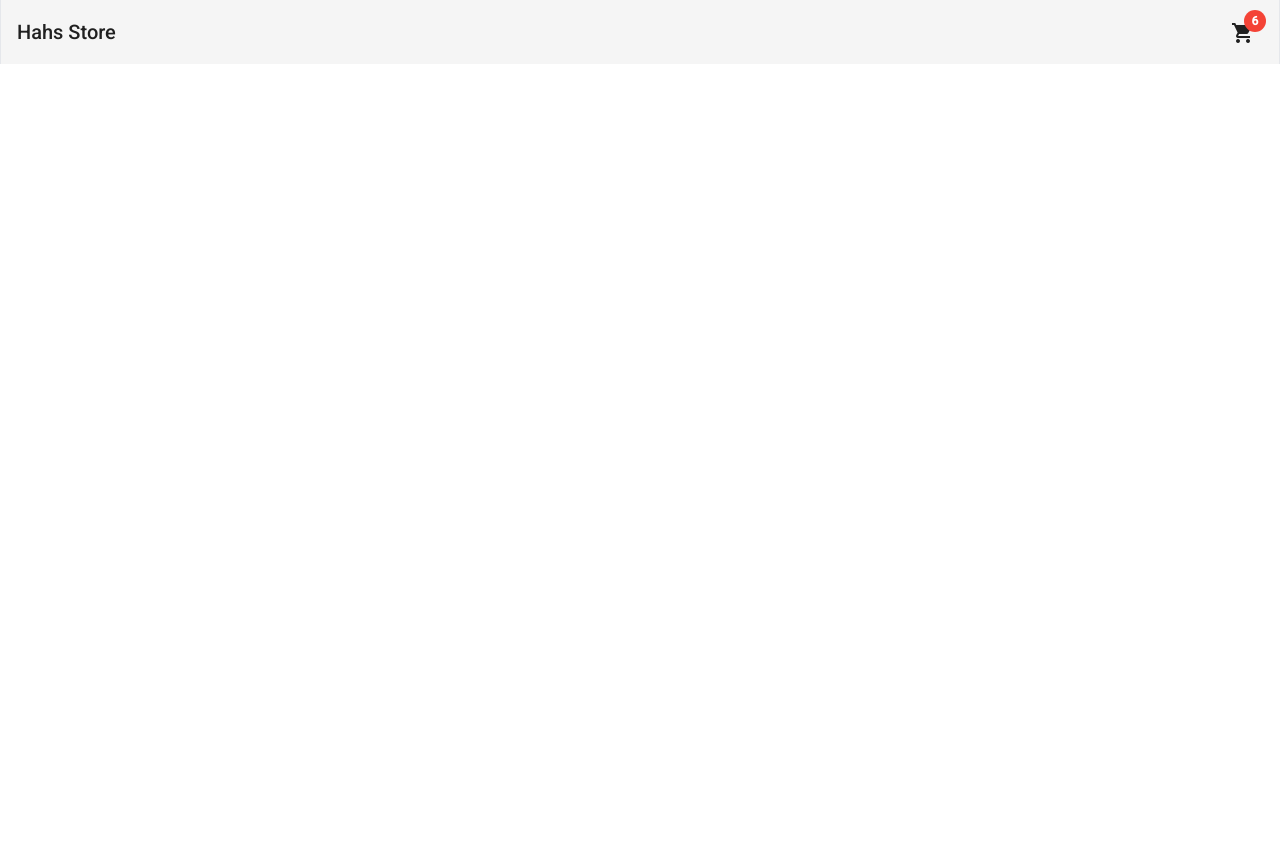
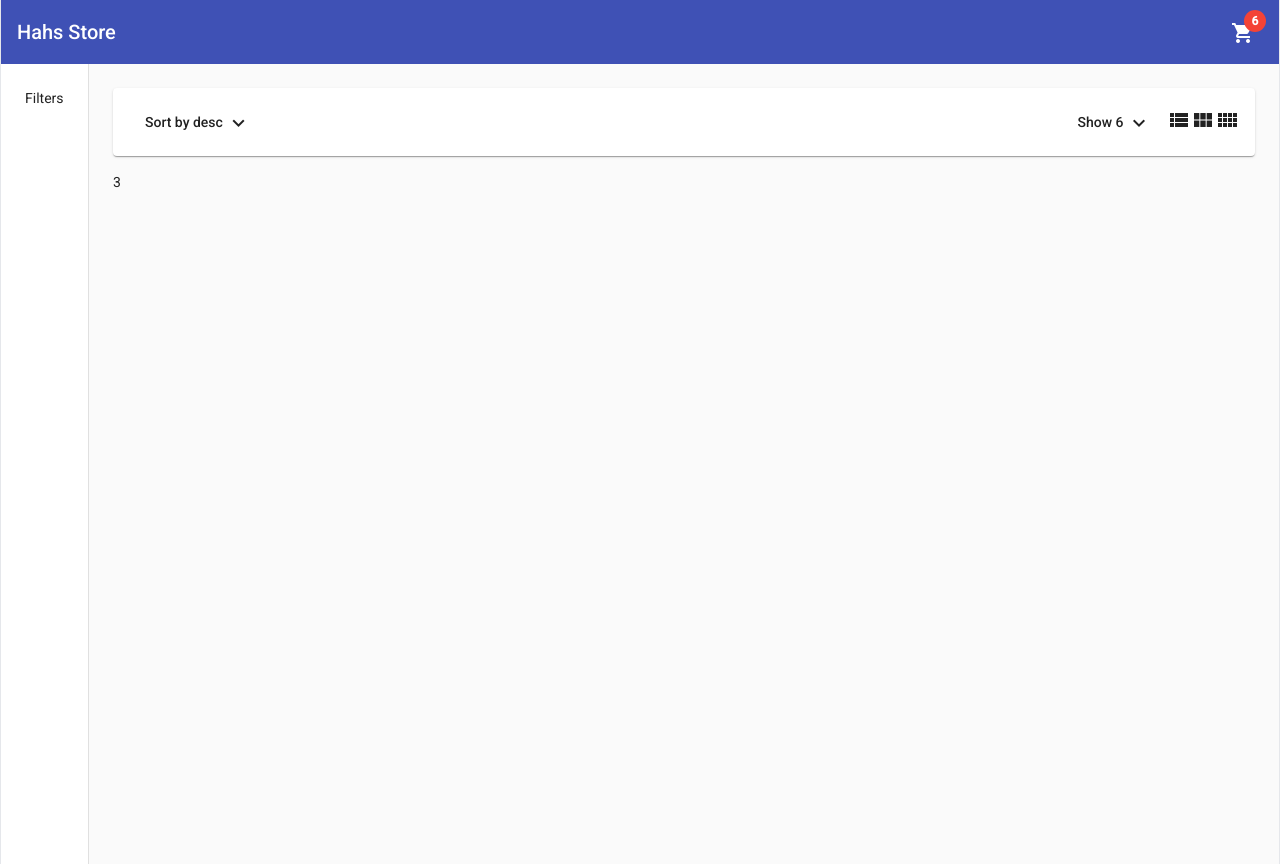
Before and after one commit to hahs-92/store-angular-FCC, an Angular app: page /home in a window 1280 px wide. Before the commit this address led to /. Before the commit the page ends 800 px from the top, so only its background shows below. Built offline with nearby package versions, Linux system fonts and the light colour scheme.

Commit message:
added: products-header component

```diff
--- a/src/app/app-routing.module.ts
+++ b/src/app/app-routing.module.ts
@@ -1,10 +1,21 @@
-import { NgModule } from '@angular/core';
-import { RouterModule, Routes } from '@angular/router';
+import { NgModule } from "@angular/core";
+import { RouterModule, Routes } from "@angular/router";
+import { HomeComponent } from "./pages/home/home.component";
 
-const routes: Routes = [];
+const routes: Routes = [
+  {
+    path: "home",
+    component: HomeComponent,
+  },
+  {
+    path: "",
+    redirectTo: "home",
+    pathMatch: "full",
+  },
+];
 
 @NgModule({
   imports: [RouterModule.forRoot(routes)],
-  exports: [RouterModule]
+  exports: [RouterModule],
 })
-export class AppRoutingModule { }
+export class AppRoutingModule {}
--- a/src/app/app.component.ts
+++ b/src/app/app.component.ts
@@ -2,7 +2,10 @@ import { Component } from "@angular/core";
 
 @Component({
   selector: "app-root",
-  template: `<app-header></app-header>`,
+  template: `
+    <app-header></app-header>
+    <router-outlet></router-outlet>
+  `,
   styles: [],
 })
 export class AppComponent {
--- a/src/app/components/header/header.component.html
+++ b/src/app/components/header/header.component.html
@@ -1,4 +1,4 @@
-<mat-toolbar class="max-w-7x1 mx-auto border-x justify-between">
+<mat-toolbar color="primary" class="max-w-7x1 mx-auto border-x justify-between">
   <a routerLink="home">Hahs Store</a>
   <button mat-icon-button [mat-menu-trigger-for]="menu">
     <mat-icon [matBadge]="6" matBadgeColor="warn">shopping_cart</mat-icon>
--- /dev/null
+++ b/src/app/pages/home/components/products-header/products-header.component.html
@@ -0,0 +1,40 @@
+<mat-card class="mb-4">
+  <div class="flex justify-between">
+    <section>
+      <button mat-button [mat-menu-trigger-for]="sortByMenu">
+        Sort by {{ sort }}
+        <mat-icon>expand_more</mat-icon>
+      </button>
+
+      <mat-menu #sortByMenu="matMenu">
+        <button (click)="onSortUpdated('desc')" mat-menu-item>desc</button>
+        <button (click)="onSortUpdated('asc')" mat-menu-item>asc</button>
+      </mat-menu>
+    </section>
+
+    <section class="flex items-center">
+      <div>
+        <button mat-button [mat-menu-trigger-for]="menu">
+          Show {{ itemsShowCount }}
+          <mat-icon>expand_more</mat-icon>
+        </button>
+
+        <mat-menu #menu="matMenu">
+          <button (click)="onItemsUpdated(12)" mat-menu-item>12</button>
+          <button (click)="onItemsUpdated(24)" mat-menu-item>24</button>
+          <button (click)="onItemsUpdated(36)" mat-menu-item>36</button>
+        </mat-menu>
+      </div>
+
+      <button (click)="onColumnsUpdated(1)">
+        <mat-icon>view_list</mat-icon>
+      </button>
+      <button (click)="onColumnsUpdated(3)">
+        <mat-icon>view_module</mat-icon>
+      </button>
+      <button (click)="onColumnsUpdated(4)">
+        <mat-icon>view_comfy</mat-icon>
+      </button>
+    </section>
+  </div>
+</mat-card>
--- /dev/null
+++ b/src/app/pages/home/components/products-header/products-header.component.ts
@@ -0,0 +1,27 @@
+import { Component, OnInit, Output, EventEmitter } from "@angular/core";
+
+@Component({
+  selector: "app-products-header",
+  templateUrl: "./products-header.component.html",
+})
+export class ProductsHeaderComponent implements OnInit {
+  @Output() columnsCountChange = new EventEmitter<number>();
+  sort: string = "desc";
+  itemsShowCount: number = 6;
+
+  constructor() {}
+
+  ngOnInit(): void {}
+
+  onSortUpdated(newSort: string): void {
+    this.sort = newSort;
+  }
+
+  onItemsUpdated(count: number): void {
+    this.itemsShowCount = count;
+  }
+
+  onColumnsUpdated(colsNum: number): void {
+    this.columnsCountChange.emit(colsNum);
+  }
+}
--- /dev/null
+++ b/src/app/pages/home/home.component.html
@@ -0,0 +1,15 @@
+<mat-drawer-container
+  [autosize]="true"
+  class="min-h-full max-w-7xl mx-auto border-x"
+>
+  <mat-drawer mode="side" opened class="p-6">
+    <span>Filters</span>
+  </mat-drawer>
+
+  <mat-drawer-content class="p-6">
+    <app-products-header
+      (columnsCountChange)="onColumnsCountChange($event)"
+    ></app-products-header>
+    {{ cols }}
+  </mat-drawer-content>
+</mat-drawer-container>
--- /dev/null
+++ b/src/app/pages/home/home.component.ts
@@ -0,0 +1,17 @@
+import { Component, OnInit } from "@angular/core";
+
+@Component({
+  selector: "app-home",
+  templateUrl: "./home.component.html",
+})
+export class HomeComponent implements OnInit {
+  cols = 3;
+
+  constructor() {}
+
+  ngOnInit(): void {}
+
+  onColumnsCountChange(colsNumber: number): void {
+    this.cols = colsNumber;
+  }
+}
```
Also changed, not shown: src/app/app.module.ts (+5 -2 lines).
